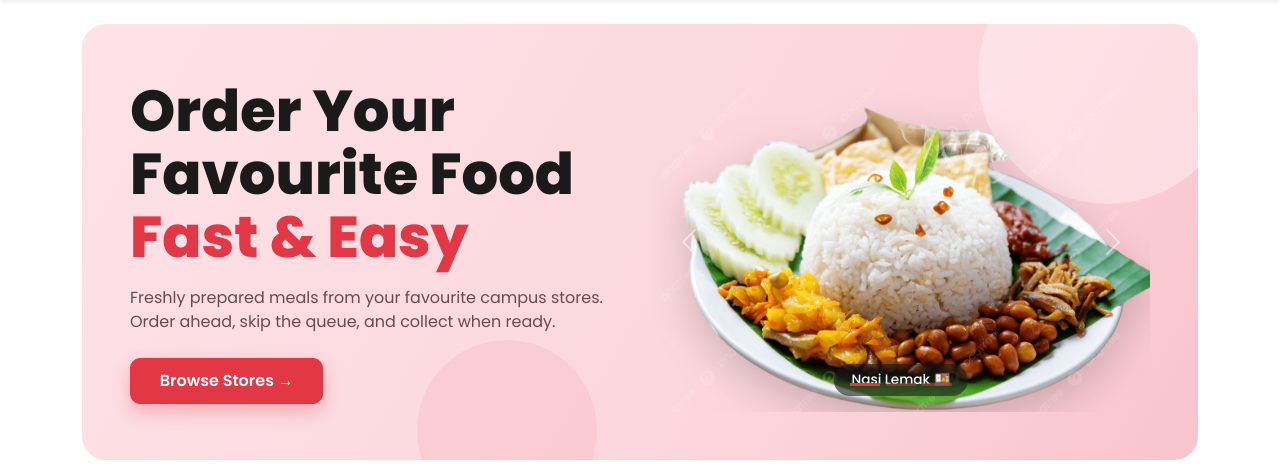
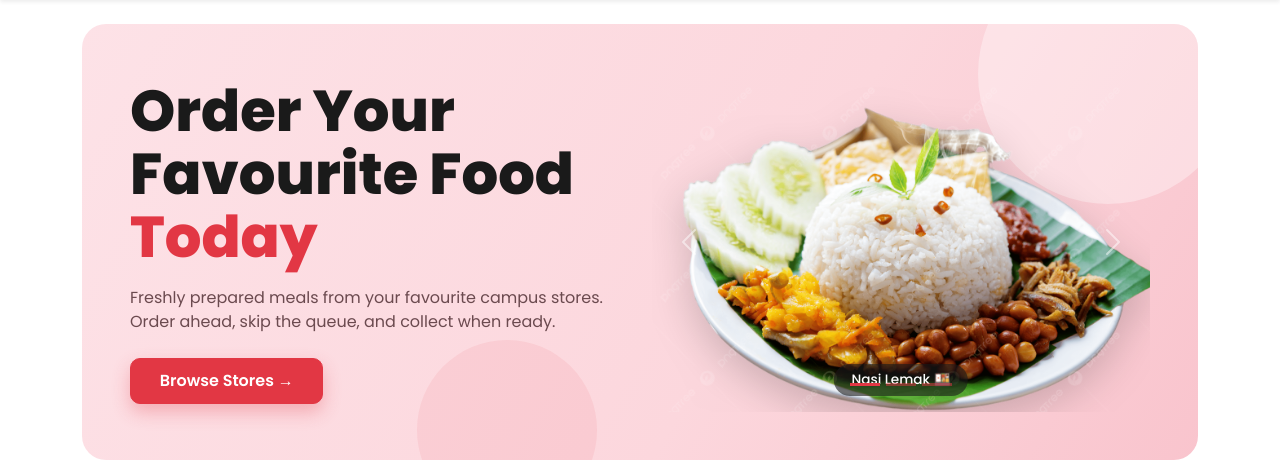
Before and after one commit to mthinzar/Team-4-DevOps, a Node server app: page / in a window 1280 px wide. Shown: the part 114-586 px from the top of the page. Run offline with Node 20, Linux system fonts and the light colour scheme; data comes from the database, SQL or seed files in the repository; some libraries are stand-ins or nearby versions.

Commit message:
Change to today

```diff
--- a/views/index.ejs
+++ b/views/index.ejs
@@ -757,7 +757,7 @@
                 <h1>
                     Order Your<br>
                     Favourite Food<br>
-                    <span class="brand-red">Fast &amp; Easy</span>
+                    <span class="brand-red">Today</span>
                 </h1>
 
                 <p class="tagline mt-3 mb-4">
```
